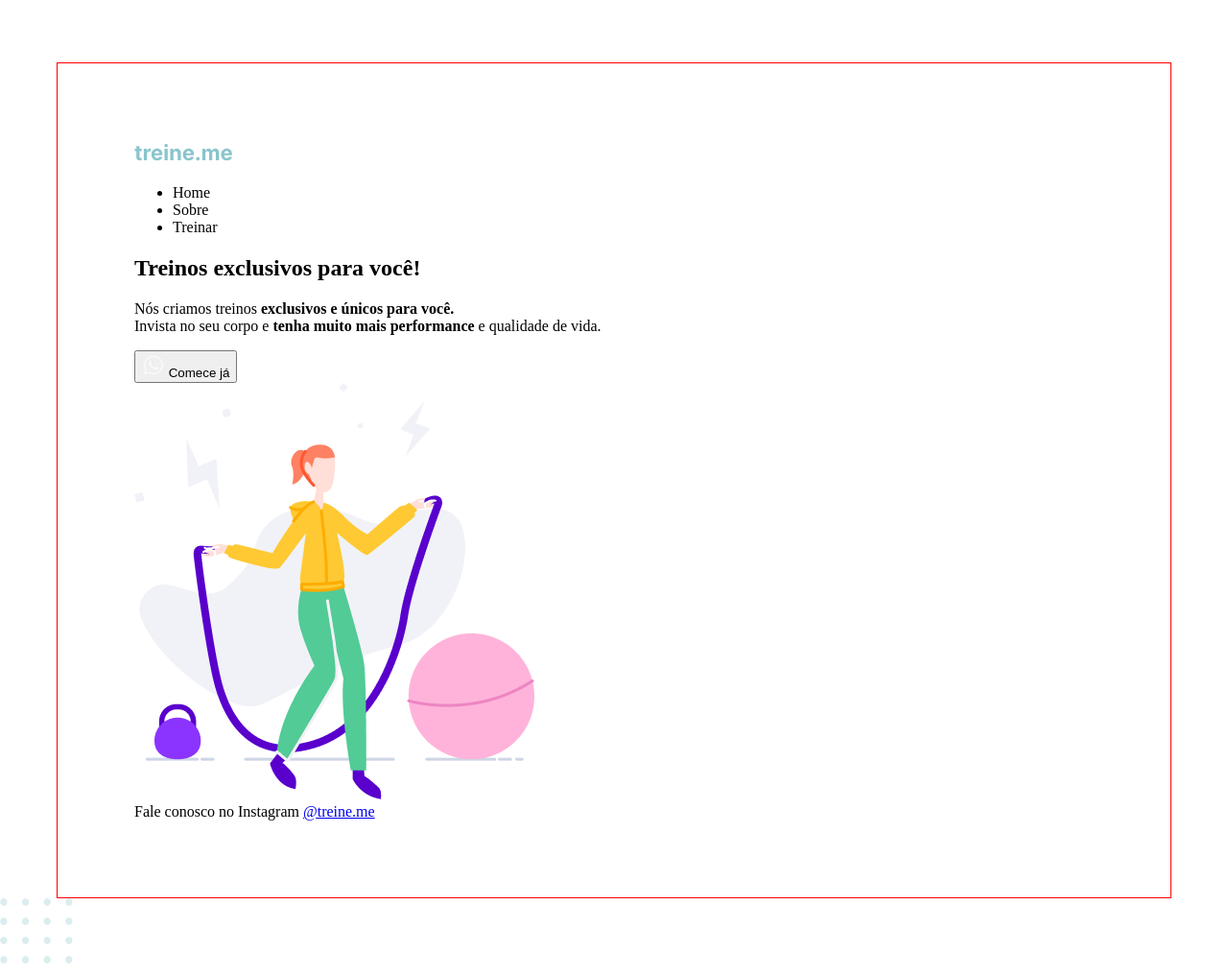
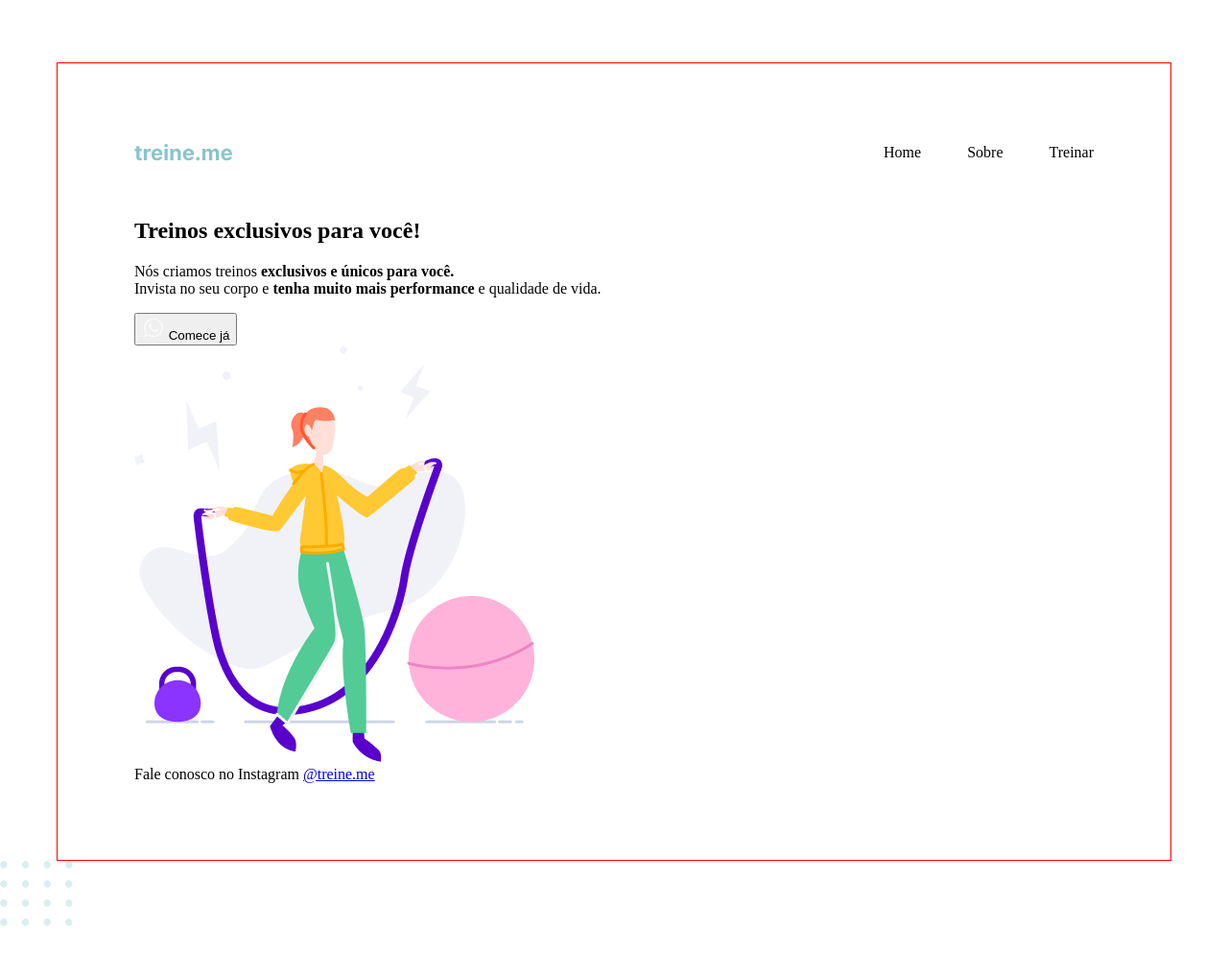
Before and after one commit to vinicioslimer/Rocketseat-Explorer, a plain HTML site: page Nivel 2/Projeto 02/index.html in a window 1280 px wide. Shown: the whole page at 96% size. After the commit the page ends 979 px from the top, so only its background shows below. Drawn offline with Linux system fonts and the light colour scheme.

Commit message:
O conceito de Flexbox do CSS

```diff
--- a/Nivel 2/Projeto 02/style.css
+++ b/Nivel 2/Projeto 02/style.css
@@ -9,3 +9,19 @@ body {
   margin: 65px auto 0;
   width: 1000px;
 }
+
+header {
+  display: flex;
+  justify-content: space-between;
+  align-items: center;
+
+  margin-bottom: 55px;
+}
+
+ul {
+  display: flex;
+  gap: 48px;
+  list-style-type: none;
+  margin: 0;
+  padding: 0;
+}
```
